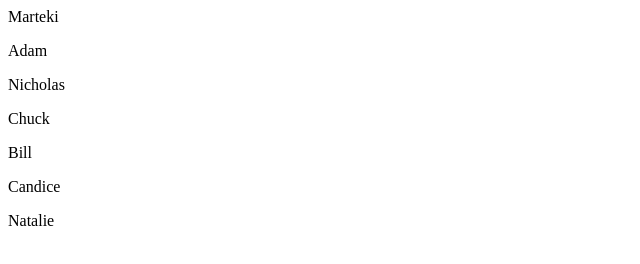
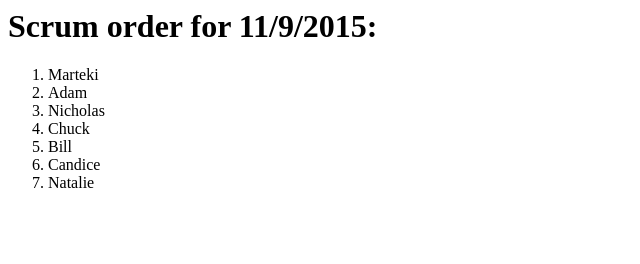
Before and after one commit to niqjohnson/scrum-randomize, a plain HTML site: page index.html in a window 1280 px wide. Shown: the whole page, without its empty margins (0-640 px from the left). Drawn offline with Linux system fonts and the light colour scheme.

Commit message:
Added text, removed console.log

```diff
--- a/index.html
+++ b/index.html
@@ -5,7 +5,9 @@
   </head>
 
   <body>
-
+    <h1>Scrum order for <span id="date-today"></span>:</h1>
+      <ol id="team-order">
+      </ol>
   </body>
 
 </html>
--- a/js/scrum-randomizer.js
+++ b/js/scrum-randomizer.js
@@ -13,14 +13,15 @@ function getNextName() {
   var n = today.getDate() + today.getMonth() + today.getFullYear(),
       i = n % ( team.length ),
       name = team[i];
-  console.log( team, n, i, team.length, name );
-  $( 'body' ).append( '<p>' + name + '</p>' );
+  $( '#team-order' ).append( '<li>' + name + '</li>' );
   team.splice( i, 1 );
 };
 
 $( document ).ready( function() {
-  var l = team.length;
+  var l = team.length,
+      dateText = ( today.getMonth() + 1 ) + '/' + today.getDate() + '/' + today.getFullYear();
   for ( var x = 0; x < l; x++ ) {
     getNextName();
   }
+  $( '#date-today').text( dateText );
 });
```
